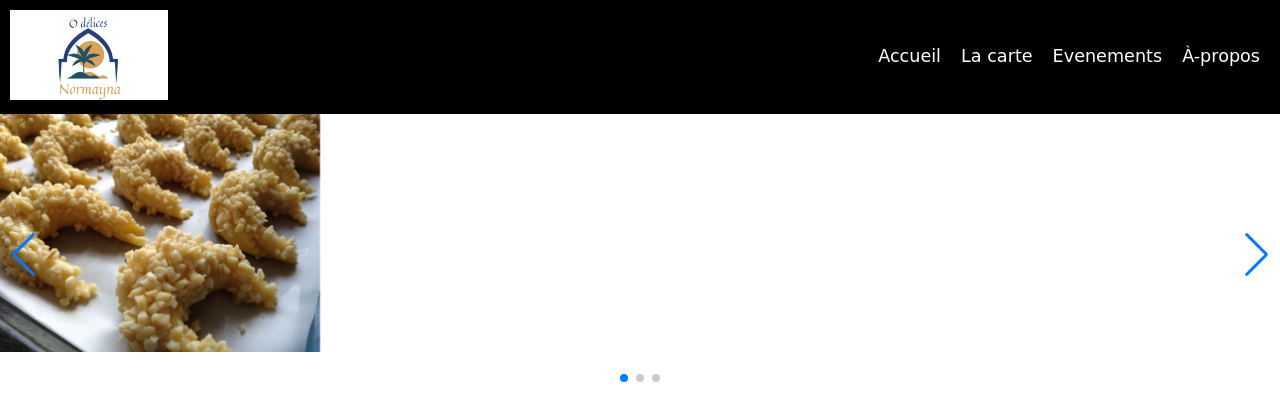
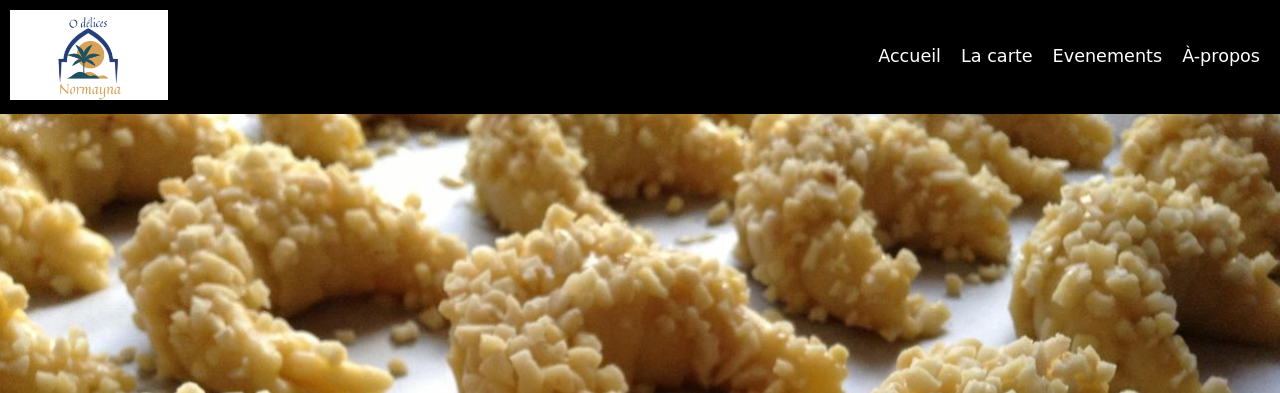
Before and after one commit to tallal76/normayna, a PHP site: page / in a window 1280 px wide. Shown: the top 393 px of the page. Run offline with PHP 8.4, Linux system fonts and the light colour scheme; some libraries are stand-ins or nearby versions; some web fonts are replaced.

Commit message:
changement du contenu sans bouton

```diff
--- a/includes/accueil.inc.php
+++ b/includes/accueil.inc.php
@@ -1,58 +1,36 @@
 
 
 <body>
-    <div class="container">
+<!-- Slideshow container -->
+<div class="slideshow-container">
 
+  <!-- Full-width images with number and caption text -->
+  <div class="mySlides fade">
 
-        <!-- Slider main container -->
-        <div class="swiper">
-            <!-- Additional required wrapper -->
-            <div class="swiper-wrapper">
-                <!-- Slides -->
-                <div class="swiper-slide"><img src="./assets/imgslider/img1.jpg"></div>
-                <div class="swiper-slide"><img src="./assets/imgslider/img2.jpg"></div>
-                <div class="swiper-slide"><img src="./assets/imgslider/img3.jpg"></div>
+    <img src="./assets/imgslider/img1.jpg" style="width:100%">
 
   </div>
-            <!--  pagination -->
-            <div class="swiper-pagination"></div>
 
-            <!--  navigation buttons -->
-            <div class="swiper-button-prev"></div>
-            <div class="swiper-button-next"></div>
+  <div class="mySlides fade">
 
+    <img src="./assets/imgslider/img2.jpg" style="width:100%">
+
+  </div>
+
+  <div class="mySlides fade">
+
+    <img src="./assets/imgslider/img3.jpg" style="width:100%">
 
   </div>
 
 
 </div>
+<br>
 
-
-
-    <script src="https://unpkg.com/swiper@8/swiper-bundle.min.js"></script>
-    <script>
-        const swiper = new Swiper('.swiper', {
-            // autoplay to make pictures moves after 3 sec
-            autoplay: {
-                delay: 3000,
-                disableOnInteraction: false,
-            },
-            loop: true,
-
-            // If we need pagination
-            pagination: {
-                el: '.swiper-pagination',
-                clickable: true,
-            },
-
-            // Navigation arrows
-            navigation: {
-                nextEl: '.swiper-button-next',
-                prevEl: '.swiper-button-prev',
-            },
-
-
-
-        });
-    </script>
+<!-- The dots/circles -->
+<div style="text-align:center">
+  <span class="dot" onclick="currentSlide(1)"></span>
+  <span class="dot" onclick="currentSlide(2)"></span>
+  <span class="dot" onclick="currentSlide(3)"></span>
+</div>
 </body>
```
Lines whose indentation alone changed are shown as unchanged.
